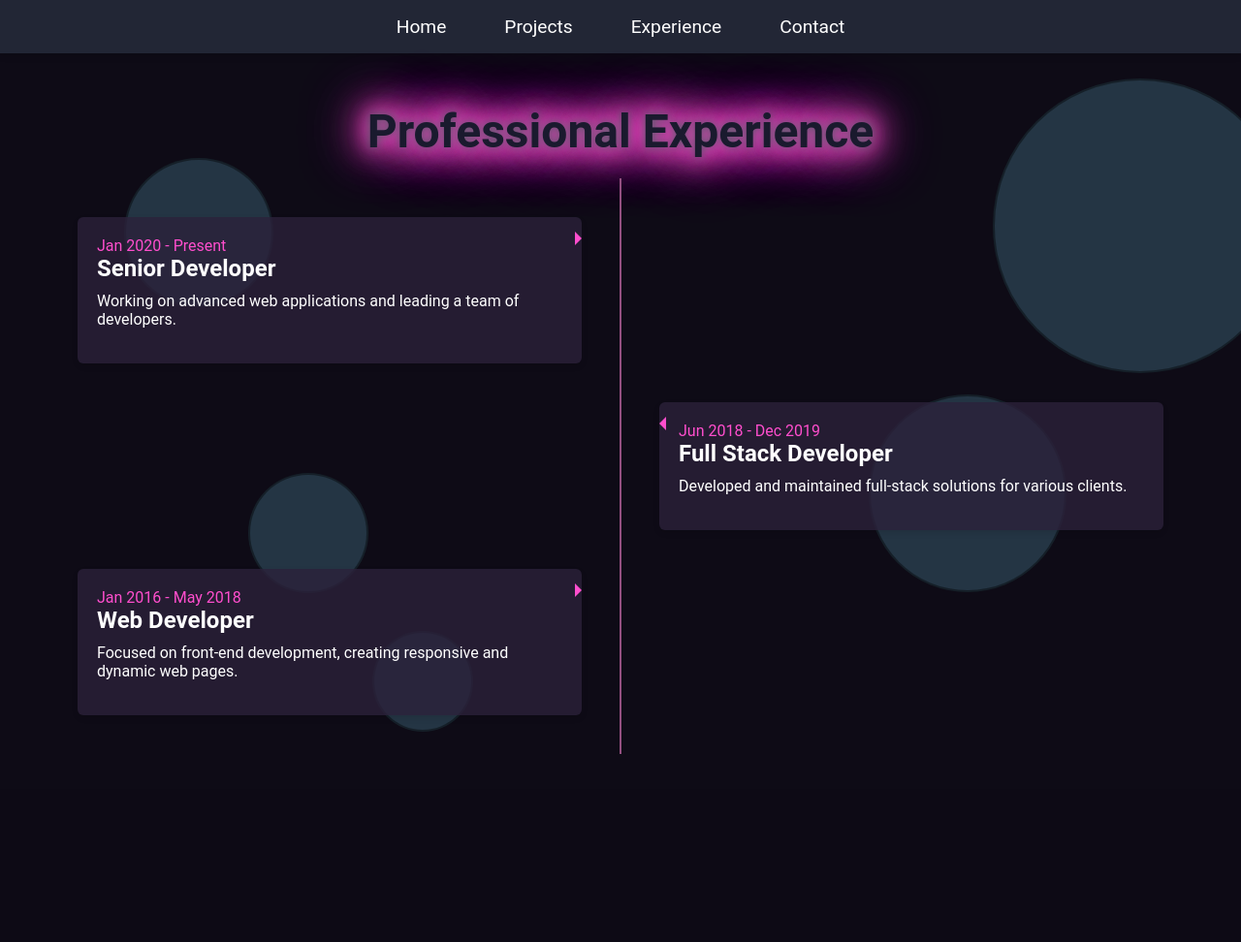
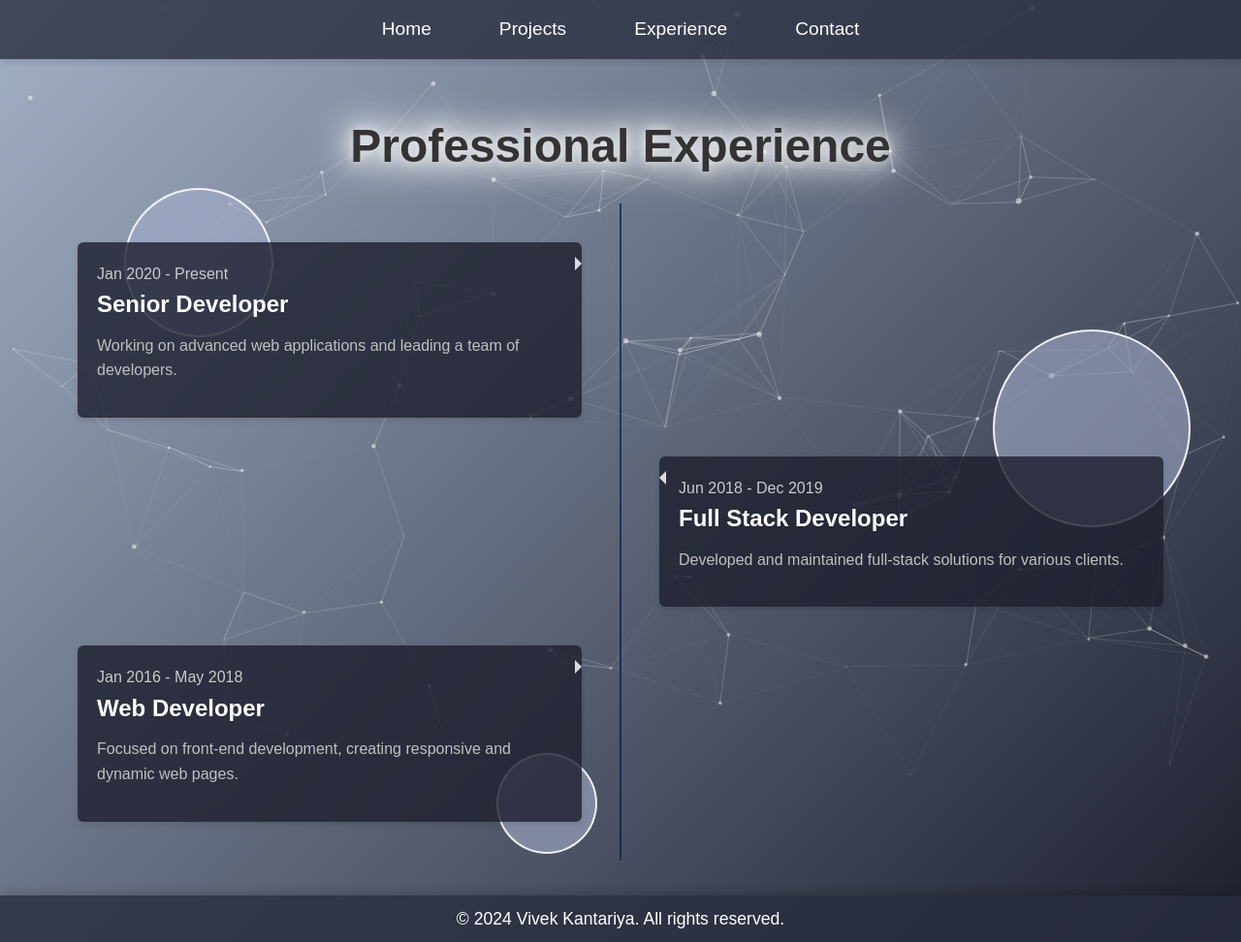
Before and after one commit to vivekkantariya/Pro-File, a Django app: page /experience/ in a window 1280 px wide. Shown: the whole page at 97% size. Before the commit the page ends 778 px from the top, so only its background shows below. Run offline with Django 5.2, Linux system fonts and the light colour scheme.

Commit message:
new bees

```diff
--- a/resume/templates/resume/base.html
+++ b/resume/templates/resume/base.html
@@ -0,0 +1,182 @@
+{% load static %}
+<!DOCTYPE html>
+<html lang="en">
+
+<head>
+    <meta charset="UTF-8">
+    <meta name="viewport" content="width=device-width, initial-scale=1.0">
+    <title>{% block title %}My WebCV{% endblock %}</title>
+    <link rel="stylesheet" href="{% static 'css/style.css' %}">
+    <link rel="stylesheet" href="https://cdnjs.cloudflare.com/ajax/libs/font-awesome/6.0.0-beta3/css/all.min.css">
+
+    <style>
+        body {
+            font-family: 'Segoe UI', Tahoma, Geneva, Verdana, sans-serif;
+            line-height: 1.6;
+            background: linear-gradient(135deg, #1c1f2e, #a3b1c6);
+            color: #444;
+            margin: 0;
+            padding: 0;
+            overflow-x: hidden;
+            position: relative;
+            animation: gradient-bg 10s infinite alternate;
+        }
+
+        #particles-js {
+            position: fixed;
+            top: 0;
+            left: 0;
+            width: 100%;
+            height: 100%;
+            z-index: -1;
+        }
+
+        /* Navbar */
+        .navbar {
+            background: rgba(41, 45, 62, 0.8);
+            padding: 15px 0;
+            position: sticky;
+            top: 0;
+            z-index: 1000;
+            box-shadow: 0 4px 6px rgba(0, 0, 0, 0.1);
+            transition: background 0.3s ease;
+        }
+
+        .navbar ul {
+            list-style: none;
+            padding: 0;
+            display: flex;
+            justify-content: center;
+            margin: 0;
+            flex-wrap: wrap;
+        }
+
+        .navbar ul li {
+            display: inline-block;
+        }
+
+        .navbar ul li a {
+            color: #fff;
+            text-decoration: none;
+            margin: 10px 15px;
+            font-size: 1.2rem;
+            padding: 10px 20px;
+            transition: all 0.3s ease;
+        }
+
+        .navbar ul li a:hover {
+            background-color: #4a5062;
+            border-radius: 5px;
+            border: 1px solid transparent;
+            transition: all 0.3s ease;
+        }
+
+        /* Footer */
+        .footer {
+            display: flex;
+            justify-content: center;
+            align-items: center;
+            text-align: center;
+            padding: 10px 0;
+            background: rgba(41, 45, 62, 0.8);
+            color: #fff;
+            font-size: 1.1rem;
+            position:relative;
+            bottom: 0;
+            width: 100%;
+            box-shadow: 0 -2px 10px rgba(0, 0, 0, 0.2);
+        }
+
+        .footer p {
+            margin: 0;
+        }
+
+        @keyframes gradient-bg {
+            0% {
+                background: linear-gradient(135deg, #1c1f2e, #a3b1c6);
+            }
+
+            100% {
+                background: linear-gradient(135deg, #a3b1c6, #1c1f2e);
+            }
+        }
+    </style>
+</head>
+
+<body>
+    <!-- Particle Background -->
+    <div id="particles-js"></div>
+
+    <nav class="navbar">
+        <ul>
+            <li><a href="{% url 'home' %}">Home</a></li>
+            <li><a href="{% url 'projects' %}">Projects</a></li>
+            <li><a href="{% url 'experience' %}">Experience</a></li>
+            <li><a href="{% url 'contact' %}">Contact</a></li>
+        </ul>
+    </nav>
+
+    {% block content %}
+    {% endblock %}
+
+    <!-- Footer -->
+    <footer class="footer">
+        <p>&copy; 2024 Vivek Kantariya. All rights reserved.</p>
+    </footer>
+
+    <!-- JavaScript for particles effect -->
+    <script src="https://cdn.jsdelivr.net/particles.js/2.0.0/particles.min.js"></script>
+    <script>
+        particlesJS('particles-js', {
+            particles: {
+                number: { value: 80, density: { enable: true, value_area: 800 } },
+                color: { value: '#ffffff' },
+                shape: { type: 'circle', stroke: { width: 0, color: '#000000' }, polygon: { nb_sides: 5 }, image: { src: 'img/github.svg', width: 100, height: 100 } },
+                opacity: { value: 0.5, random: false, anim: { enable: false, speed: 1, opacity_min: 0.1, sync: false } },
+                size: { value: 3, random: true, anim: { enable: false, speed: 40, size_min: 0.1, sync: false } },
+                line_linked: { enable: true, distance: 150, color: '#ffffff', opacity: 0.4, width: 1 },
+                move: { enable: true, speed: 6, direction: 'none', random: false, straight: false, out_mode: 'out', bounce: false, attract: { enable: false, rotateX: 600, rotateY: 1200 } }
+            },
+            interactivity: {
+                detect_on: 'canvas',
+                events: {
+                    onhover: { enable: true, mode: 'repulse' },
+                    onclick: { enable: true, mode: 'push' },
+                    resize: true
+                },
+                modes: {
+                    grab: { distance: 400, line_linked: { opacity: 1 } },
+                    bubble: { distance: 400, size: 40, duration: 2, opacity: 8, speed: 3 },
+                    repulse: { distance: 200, duration: 0.4 },
+                    push: { particles_nb: 4 },
+                    remove: { particles_nb: 2 }
+                }
+            },
+            retina_detect: true
+        });
+
+
+        // Smooth scrolling
+        document.querySelectorAll('a[href^="#"]').forEach(anchor => {
+            anchor.addEventListener('click', function (e) {
+                e.preventDefault();
+                document.querySelector(this.getAttribute('href')).scrollIntoView({
+                    behavior: 'smooth'
+                });
+            });
+        });
+
+        const animatedText = document.querySelector('.animated-text');
+        const texts = ['I am Vivek', 'Full Stack Developer', 'Creative Thinker'];
+        let currentIndex = 0;
+
+        function changeText() {
+            animatedText.textContent = texts[currentIndex];
+            currentIndex = (currentIndex + 1) % texts.length;
+        }
+
+        setInterval(changeText, 2000);
+    </script>
+</body>
+
+</html>
--- a/resume/templates/resume/experience.html
+++ b/resume/templates/resume/experience.html
@@ -1,3 +1,7 @@
+{% extends 'resume/base.html' %}
+{% load static %}
+
+{% block content %}
 <!DOCTYPE html>
 <html lang="en">
 
@@ -6,56 +10,10 @@
     <meta name="viewport" content="width=device-width, initial-scale=1.0">
     <title>Experience</title>
     <style>
-        body,
-        html {
-            margin: 0;
-            padding: 0;
-            overflow-x: hidden;
-            font-family: 'Roboto', sans-serif;
-            background: #0e0b16;
-            color: #ffffff;
-            position: relative;
-            z-index: 0;
-        }
-
-
-        /* Navbar */
-        .navbar {
-            background: rgba(41, 45, 62, 0.8);
-            padding: 1rem 0;
-            position: sticky;
-            top: 0;
-            z-index: 1000;
-            box-shadow: 0 4px 6px rgba(0, 0, 0, 0.1);
-            transition: background 0.3s ease;
-        }
-
-        .navbar ul {
-            list-style: none;
-            padding: 0;
-            display: flex;
-            justify-content: center;
-            margin: 0;
-        }
-
-        .navbar ul li {
-            display: inline-block;
-        }
-
-        .navbar ul li a {
-            color: #fff;
-            text-decoration: none;
-            margin: 10px;
-            font-size: 1.2rem;
-            padding: 10px 20px;
-            transition: all 0.3s ease;
-        }
-
-        .navbar ul li a:hover {
-            background-color: #4a5062;
-            border-radius: 5px;
-            border: 1px solid transparent;
-            transition: all 0.3s ease;
+        body {
+            background-color: #111;
+            color: #eee;
+            font-family: Arial, sans-serif;
         }
 
         .container {
@@ -71,7 +29,8 @@
             text-align: center;
             font-size: 3em;
             margin-bottom: 20px;
-            color: #1a1a2e;
+            color: #333333;
+            text-shadow: 0 0 10px rgba(26, 188, 156, 0.8);
         }
 
         .timeline {
@@ -88,7 +47,7 @@
             left: 50%;
             margin-left: -1px;
             width: 2px;
-            background: #934f80;
+            background: rgba(0, 31, 67, 0.707);
         }
 
         .timeline-item {
@@ -114,7 +73,7 @@
 
         .timeline-item-content {
             padding: 20px;
-            background: rgba(43, 33, 58, 0.8);
+            background: rgba(28, 31, 46, 0.8);
             position: relative;
             border-radius: 6px;
             box-shadow: 0 3px 6px rgba(0, 0, 0, 0.1);
@@ -132,7 +91,7 @@
             right: -7px;
             border-width: 7px;
             border-style: solid;
-            border-color: transparent transparent transparent #ff4ecd;
+            border-color: transparent transparent transparent rgba(255, 255, 255, 0.826);
         }
 
         .timeline-item:nth-child(even) .timeline-item-content::before {
@@ -142,23 +101,26 @@
             left: -7px;
             border-width: 7px;
             border-style: solid;
-            border-color: transparent #ff4ecd transparent transparent;
+            border-color: transparent rgba(255, 255, 255, 0.826) transparent transparent;
         }
 
         .date {
             font-size: 1em;
-            color: #ff4ecd;
+            color: #ccc;
+            /* Light Gray */
         }
 
         .title {
             margin: 0;
             font-size: 1.5em;
             font-weight: bold;
+            color: #ffffff;
         }
 
         .desc {
             font-size: 1em;
             margin-top: 10px;
+            color: #c0c0c0;
         }
 
         @media (max-width: 768px) {
@@ -181,14 +143,23 @@
             .timeline-item-content::before {
                 left: 60px;
                 right: auto;
-                border-color: transparent #4eeaff transparent transparent;
+                border-color: transparent rgba(26, 188, 156, 0.4) transparent transparent;
+                /* Light Turquoise */
             }
         }
 
         /* Add more futuristic elements */
         .glow {
-            text-shadow: 0 0 10px #495f62, 0 0 20px #ff4ecd, 0 0 30px #ff4ecd, 0 0 40px #ff4ecd, 0 0 50px #ff4ecd, 0 0 60px #ff4ecd, 0 0 70px #ff4ecd;
+            text-shadow:
+                0 0 10px rgba(255, 255, 255, 0.6),
+                0 0 20px rgba(255, 255, 255, 0.6),
+                0 0 30px rgba(255, 255, 255, 0.6),
+                0 0 40px rgba(255, 255, 255, 0.6),
+                0 0 50px rgba(255, 255, 255, 0.6),
+                0 0 60px rgba(255, 255, 255, 0.6),
+                0 0 70px rgba(255, 255, 255, 0.6);
         }
+
 
         /* Static Background Designs */
         .background-design {
@@ -203,8 +174,8 @@
 
         .shape {
             position: absolute;
-            background: rgba(45, 70, 88, 0.715);
-            border: 2px solid rgba(0, 0, 0, 0.4);
+            background: rgba(167, 174, 207, 0.581);
+            border: 2px solid rgba(255, 255, 255, 0.879);
             border-radius: 50%;
         }
 
@@ -218,50 +189,24 @@
         .shape-2 {
             width: 200px;
             height: 200px;
-            top: 50%;
-            left: 70%;
+            top: 35%;
+            left: 80%;
         }
 
         .shape-3 {
             width: 100px;
             height: 100px;
             top: 80%;
-            left: 30%;
-        }
-
-        .shape-4 {
-            width: 300px;
-            height: 300px;
-            top: 10%;
-            left: 80%;
-        }
-
-        .shape-5 {
-            width: 120px;
-            height: 120px;
-            top: 60%;
-            left: 20%;
+            left: 40%;
         }
     </style>
 </head>
 
 <body>
-
-    <nav class="navbar">
-        <ul>
-            <li><a href="{% url 'home' %}">Home</a></li>
-            <li><a href="{% url 'projects' %}">Projects</a></li>
-            <li><a href="{% url 'experience' %}">Experience</a></li>
-            <li><a href="{% url 'contact' %}">Contact</a></li>
-        </ul>
-    </nav>
-
     <div class="background-design">
         <div class="shape shape-1"></div>
         <div class="shape shape-2"></div>
         <div class="shape shape-3"></div>
-        <div class="shape shape-4"></div>
-        <div class="shape shape-5"></div>
     </div>
 
     <div class="container">
@@ -294,3 +239,4 @@
 </body>
 
 </html>
+{% endblock %}
```
Also changed, not shown: resume/templates/resume/contact.html (+30 -8 lines), resume/templates/resume/home.html (+5 -91 lines), resume/templates/resume/projects.html (+6 -17 lines).
